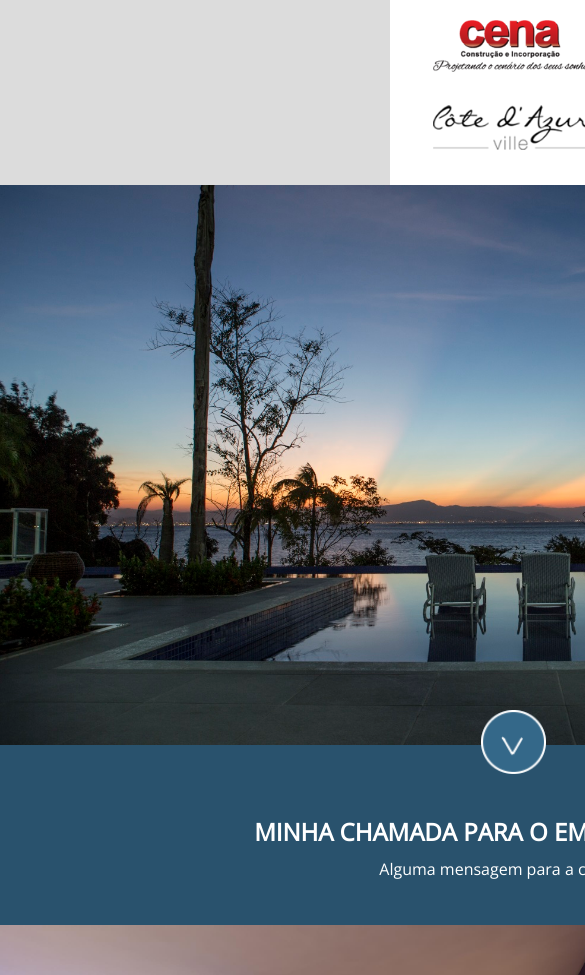
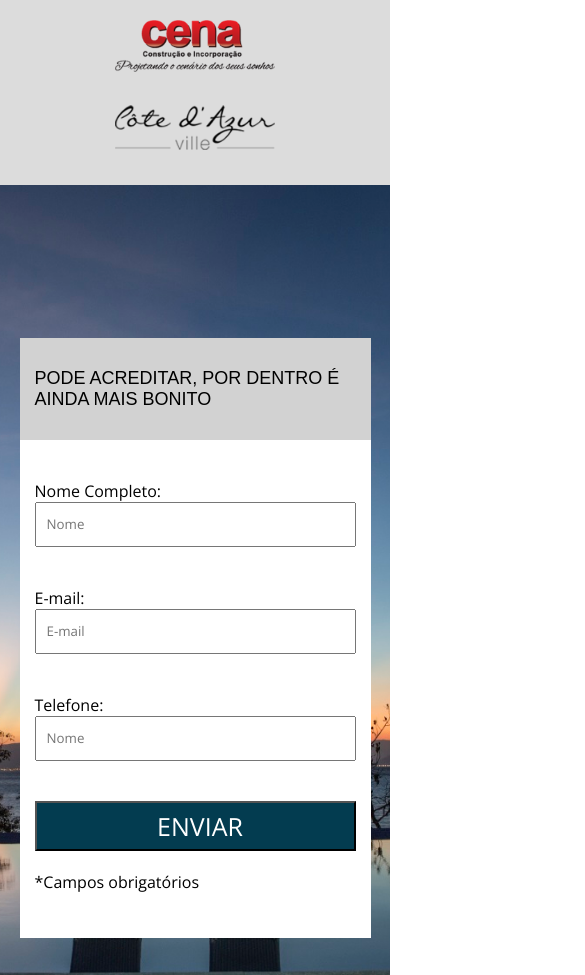
Before and after one commit to VladimirMonteiro/LandingPage, a plain HTML site: page index.html in a window 390 px wide. Shown: the top 975 px of the page, 585 px wide, since content can reach past the window. Drawn offline with nearby package versions, Linux system fonts and the light colour scheme.

Commit message:
Update style.css

```diff
--- a/style/style.css
+++ b/style/style.css
@@ -58,9 +58,11 @@
 
         }
 
-        .center{
+
+        header .center{
             margin: 0 auto;
             text-align: center;
+
 
         }
  }
@@ -213,3 +215,60 @@
 
 
  }
+
+
+ @media screen and (max-width: 1060px){
+
+    .center{
+        width:100% ;
+        margin: 0 auto;
+
+        height: 30px;
+    }
+    .container-01 >.center{
+        width: 100%;
+        height: 560px;
+        }
+
+    .container-02 .center{
+        width: 100%;
+
+      }
+
+}
+
+
+@media  screen and (max-width: 800px) {
+
+    .container-01 >.center{
+        width: 100%;
+        height: 1000px;
+        display: flex;
+        flex-direction: column;
+        align-items: center;
+        justify-content: center
+
+     }
+     .form{
+        width: 90%;
+        height: 60%;
+        max-width: 400px;
+        margin: 0 auto;
+        float: none;
+
+
+     }
+
+    .container-01{
+        width: 100%;
+        height: auto;
+        display: flex;
+        flex-direction: column;
+        align-items: center;
+        justify-content: center;
+
+
+
+    }
+
+}
```
